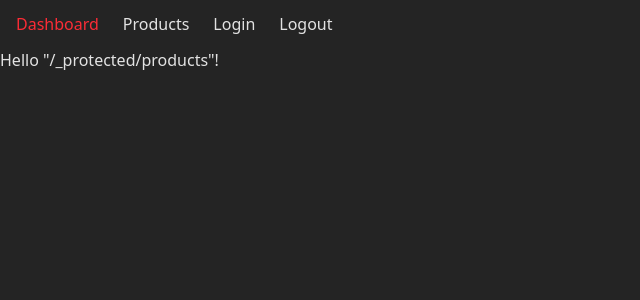
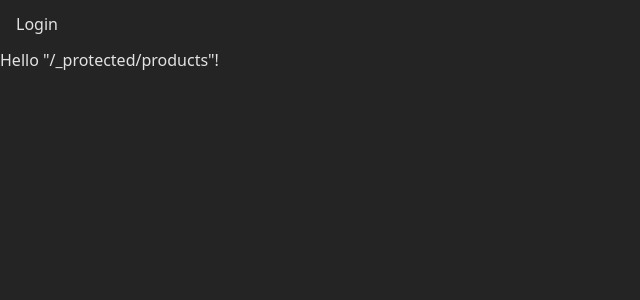
Before and after one commit to AnamulHaqueN/REACT-TANSTACK-RBAC-PROJECT, a React (Vite) app: page /products in a window 1280 px wide. Shown: the top 300 px of the page, without its empty margins (0-640 px from the left). Built offline with nearby package versions, Linux system fonts and the light colour scheme.

Commit message:
Protected Routes Component Implementation

```diff
--- a/src/components/Navbar.tsx
+++ b/src/components/Navbar.tsx
@@ -1,9 +1,13 @@
-import { Link, useNavigate } from '@tanstack/react-router'
+import { Link, useMatchRoute, useNavigate } from '@tanstack/react-router'
 import { useAuth } from '../context/AuthContext'
 
 const Navbar = () => {
-  const {logout} = useAuth()
+  const {user, logout} = useAuth()
   const Navigate = useNavigate();
+
+  const matchRoute = useMatchRoute();
+  const isLoginPage = matchRoute({to: "/login"});
+
   const handleLogout = () => {
     logout();
     Navigate({to: "/dashboard"});
@@ -11,10 +15,19 @@ const Navbar = () => {
 
   return (
     <nav className="hidden md:flex space-x-6 mx-4 py-3">
-        <Link to={"/dashboard"} className="text-red-500">Dashboard</Link>
-        <Link to={"/products"}>Products</Link>
-        <Link to={"/login"}>Login</Link>
-        <button onClick={handleLogout}>Logout</button>
+        {
+           user?(
+            <>
+             <Link to={"/products"}>Products</Link>
+             <button onClick={handleLogout}>Logout</button>
+            </>
+           ): (
+            <>
+             {isLoginPage?(<Link to={"/dashboard"} className="text-red-500">Dashboard</Link>):
+             (<Link to={"/login"}>Login</Link>)}
+            </>
+           )
+        }
     </nav>
   )
 }
--- /dev/null
+++ b/src/components/ProtectedRoutes.tsx
@@ -0,0 +1,32 @@
+import React from 'react'
+import { useAuth } from '../context/AuthContext'
+import { Navigate } from '@tanstack/react-router';
+
+const ProtectedRoutes = ({children, permission, allowGuest = false}:
+    {children:React.ReactNode, permission?: string[], allowGuest?: boolean}) => {
+    const {user, hasPermission} = useAuth();
+    console.log("User: ", user);
+
+    // Allow guest user if `allowGuest` is true
+    if(allowGuest && !user) {
+        return children;
+    }
+
+    // Redirect to login if the user is not authenticated
+
+    if(!user) {
+        return <Navigate to="/login" />;
+    }
+
+    // Redirect to unauthorized if the user lacks required permission
+
+    if(permission && !permission.every((p) => hasPermission(p))) {
+        return <Navigate to="/unauthorized"></Navigate>
+    }
+
+    // Render the children if the user is authenticate and has Permission
+
+    return children;
+}
+
+export default ProtectedRoutes
```
